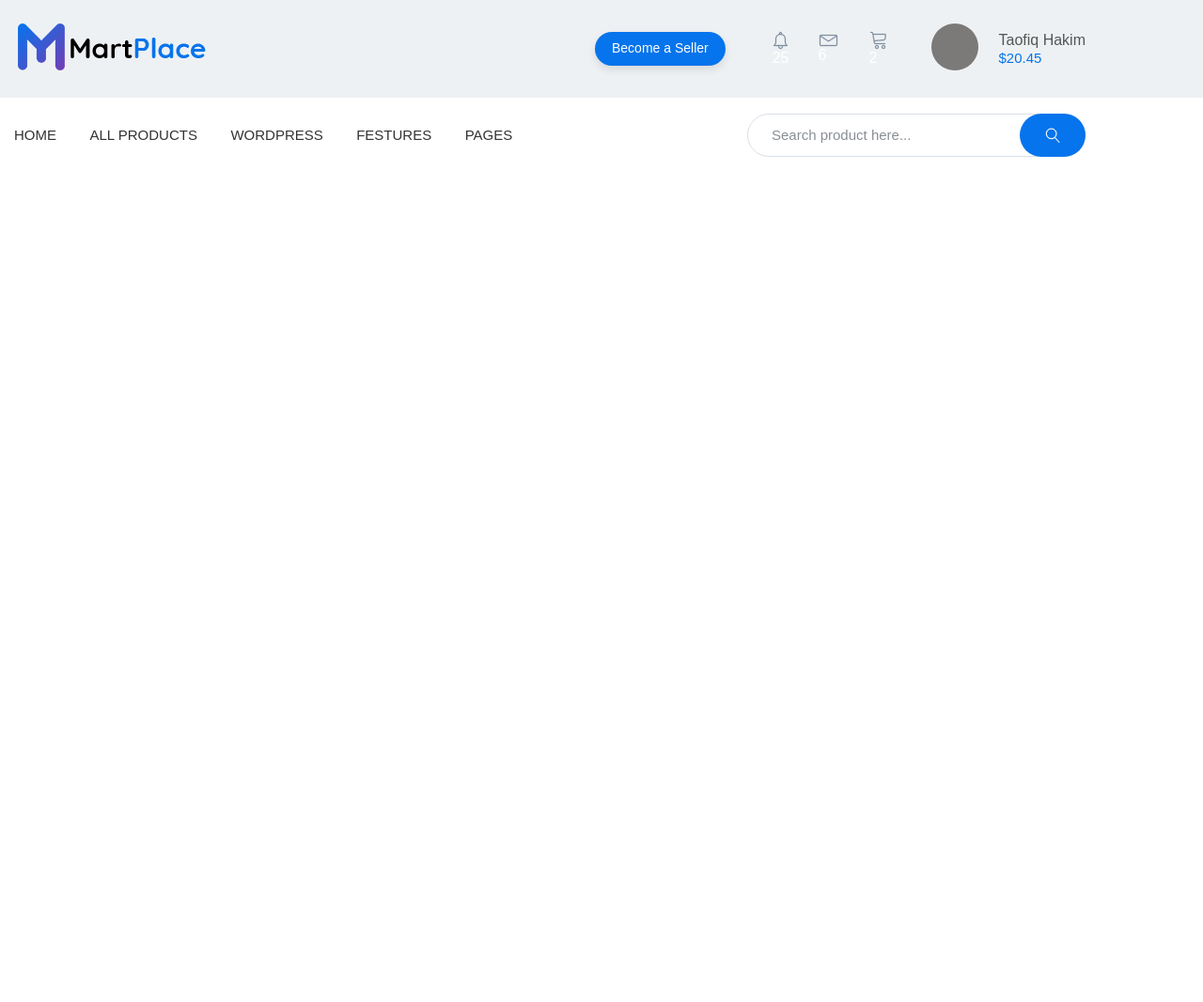
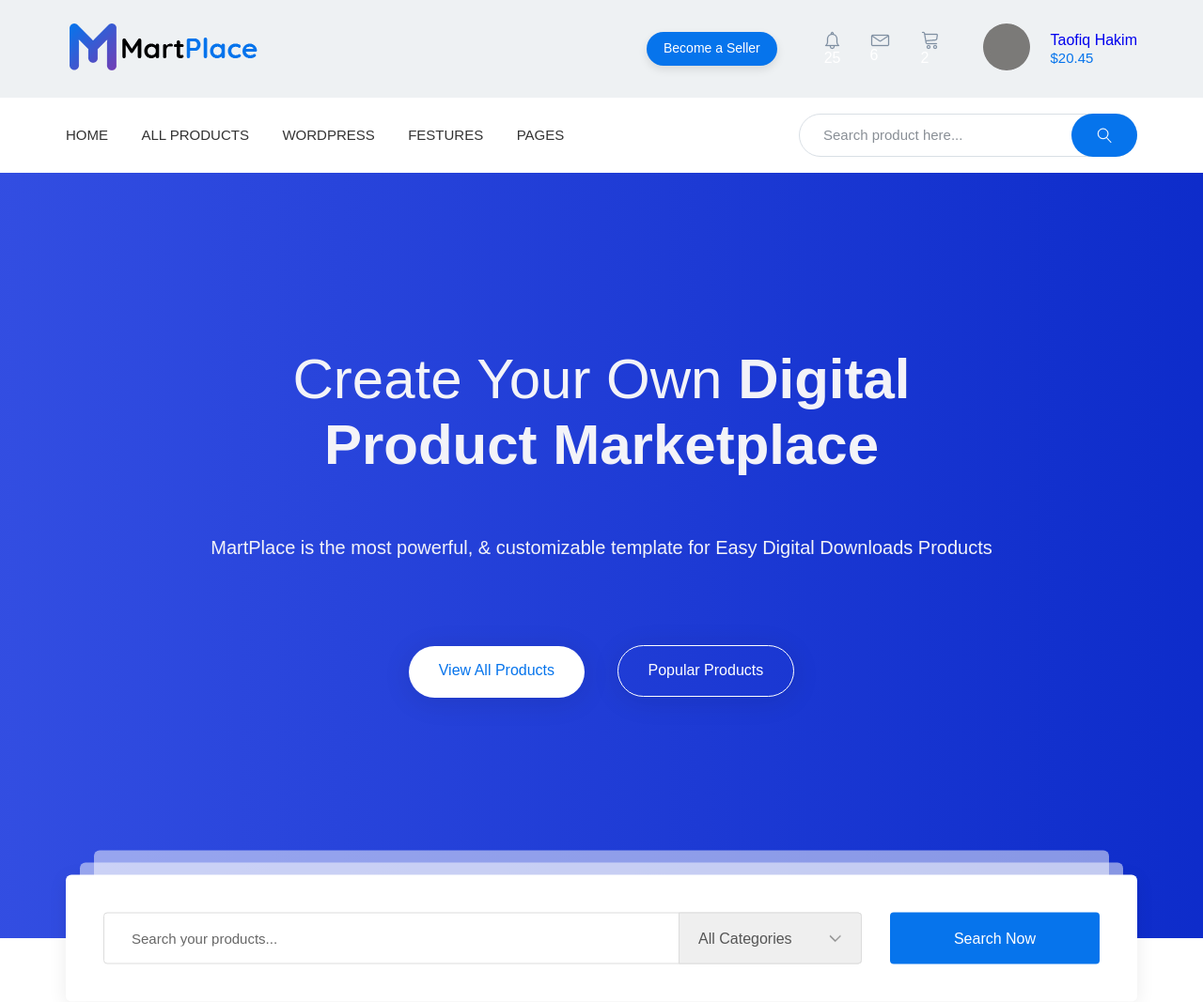
Before and after one commit to VikVp/MP, a website: page app/index.html in a window 1280 px wide. Shown: the whole page at 94% size. Before the commit the page ends 800 px from the top, so only its background shows below. Drawn offline with nearby package versions, Linux system fonts and the light colour scheme; files that its build step writes are made by us from their sources.

Commit message:
global-search

```diff
--- a/app/index.html
+++ b/app/index.html
@@ -21,7 +21,7 @@
 							<img src="images/Logo.png" alt="">
 						</a>
 					</div>
-					<a class="header__btn">
+					<a class="header__btn--top" href="#">
 						Become a Seller
 					</a>
 					<ul class="header__list inner">
@@ -49,12 +49,12 @@
 							<img class="header__avatar" src="images/avatar.jpg" alt="avatar">
 						</a>
 						<div class="header__account-text">
-							<div class="header__nickname">
+							<a class="header__nickname" href="#">
 								Taofiq Hakim
-							</div>
-							<div class="header__total-sum">
+							</a>
+							<a class="header__total-sum" href="#">
 								$20.45
-							</div>
+							</a>
 						</div>
 					</div>
 				</div>
@@ -93,7 +93,7 @@
 						</ul>
 					</nav>
 					<div class="header__search">
-						<form class="header__search-form">
+						<form action="#" class="header__search-form">
 							<input class="header__search-input" type="text" placeholder="Search product here..." required>
 							<button class="header__search-btn" type="submit"></button>
 						</form>
@@ -103,8 +103,39 @@
 		</div>
 		<div class="header__bottom">
 			<div class="container">
+				<div class="header__title">
+					Create Your Own
+					<span>Digital Product Marketplace</span>
+				</div>
+				<div class="header__subtitle">
+					MartPlace is the most powerful, & customizable template for Easy Digital Downloads Products
+				</div>
+				<div class="header__btn">
+					<a href="#" class="header__btn--all btn-b">
+						View All Products
+					</a>
+					<a href="#" class="header__btn--popular btn-b">
+						Popular Products
+					</a>
+				</div>
+				<div class="global-search">
 
+					<form action="#" class="global-search__form">
+						<input class="global-search__input" type="text" placeholder="Search your products..." required>
+						<select name="Categories" class="global-search__drop-down-list">
+							<option selected disabled>All Categories</option>
+							<option value="Category-1">Category-1</option>
+							<option value="Category-2">Category-2</option>
+							<option value="Category-3">Category-3</option>
+							<option value="Category-4">Category-4</option>
+							<option value="Category-5">Category-5</option>
+						</select>
+						<button class="global-search__btn" type="submit">Search Now</button>
+					</form>
+
+				</div>
 			</div>
+		</div>
 		</div>
 
 	</header>
--- a/app/scss/_global.scss
+++ b/app/scss/_global.scss
@@ -35,4 +35,11 @@
 .container {
   max-width: 1170px;
   padding: 0 15px;
+  margin: 0 auto;
 }
+.btn-b {
+  box-shadow: 0 4px 30px rgba(0, 0, 0, 0.1);
+  border-radius: 28px;
+  padding: 17px 32px;
+  height: 55px;
+}
--- a/app/scss/style.scss
+++ b/app/scss/style.scss
@@ -15,7 +15,7 @@
 		margin-left: 4px;
 	}
 
-	&__btn {
+	&__btn--top {
 		font-size: 14px;
 		box-shadow: 0 4px 10px rgba(0, 0, 0, 0.1);
 		border-radius: 18px;
@@ -90,9 +90,11 @@
 	}
 
 	&__nickname {
+		display: block;
 	}
 
 	&__total-sum {
+		display: block;
 		font-size: 15px;
 		color: $blue;
 	}
@@ -153,7 +155,133 @@
 		right: 0;
 		top: 0;
 	}
+	&__bottom {
+		padding: 185px 0 256px;
+		background-color: #441c7c;
+		background-image: linear-gradient(to left, rgba(0, 48, 222, 0.8) 0%, rgba(46, 90, 251, 0.8) 100%);
+		text-align: center;
+		position: relative;
+	}
+
+	&__title {
+		// text-shadow: 0 2px 2px rgba(0, 0, 0, 0.2);
+		max-width: 803px;
+		margin: 0 auto 38px;
+		color: #f3f3f8;
+		font-size: 60px;
+		line-height: 70px;
+		span {
+			font-weight: 700;
+		}
+	}
+
+	&__subtitle {
+		color: #f3f3f8;
+		font-size: 20px;
+		font-weight: 500;
+		line-height: 72px;
+		margin-bottom: 68px;
+	}
+
+	&__btn {
+	}
+
+	&__btn--all {
+		color: #0674ec;
+		background-color: #fff;
+		margin-right: 30px;
+	}
+
+	&__btn--popular {
+		color: #fff;
+		border: 1px solid #fff;
+	}
 }
+.global-search {
+	width: 1140px;
+	background-color: #fff;
+	padding: 40px;
+	min-height: 135px;
+	box-shadow: 0 4px 20px rgba(0, 0, 0, 0.08);
+	border-radius: 6px;
+	position: absolute;
+	bottom: 0;
+	transform: translateY(50%);
+	&::before {
+		content: "";
+		position: absolute;
+		width: 1110px;
+		height: 135px;
+		border-radius: 6px;
+		background-color: #fff;
+		opacity: 0.5;
+		left: 50%;
+		top: -13px;
+		transform: translateX(-50%);
+		z-index: -1;
+	}
+	&::after {
+		content: "";
+		position: absolute;
+		width: 1080px;
+		height: 135px;
+		border-radius: 6px;
+		background-color: #ffffff;
+		opacity: 0.5;
+		left: 50%;
+		top: -26px;
+		transform: translateX(-50%);
+		z-index: -2;
+	}
 
-.container {
+	&__form {
+		width: 807px;
+		position: relative;
+	}
+
+	&__input {
+		display: block;
+		width: 100%;
+		height: 55px;
+		padding: 20px 224px 20px 29px;
+		border-radius: 4px;
+		border: 1px solid #dcdcdc;
+		outline: transparent;
+		&::placeholder {
+			color: #676767;
+			font-size: 15px;
+		}
+	}
+
+	&__drop-down-list {
+		width: 195px;
+		height: 55px;
+		color: #555555;
+		position: absolute;
+		padding-left: 20px;
+		top: 0;
+		right: 0;
+		border-radius: 0 4px 4px 0;
+		border: 1px solid #dcdcdc;
+		outline: transparent;
+		appearance: none;
+		background-image: url(../images/arrow-down.png);
+		background-repeat: no-repeat;
+		background-position: bottom 22px right 21px;
+	}
+
+	// или лучше через ::artef стрелочку сделать?
+
+	&__btn {
+		min-width: 223px;
+		padding: 18px;
+		height: 55px;
+		color: #fff;
+		border-radius: 4px;
+		background-color: #0674ec;
+		border: none;
+		position: absolute;
+		top: 0;
+		left: 837px;
+	}
 }
```
Also changed, not shown: app/images/arrow-down.png (added).
